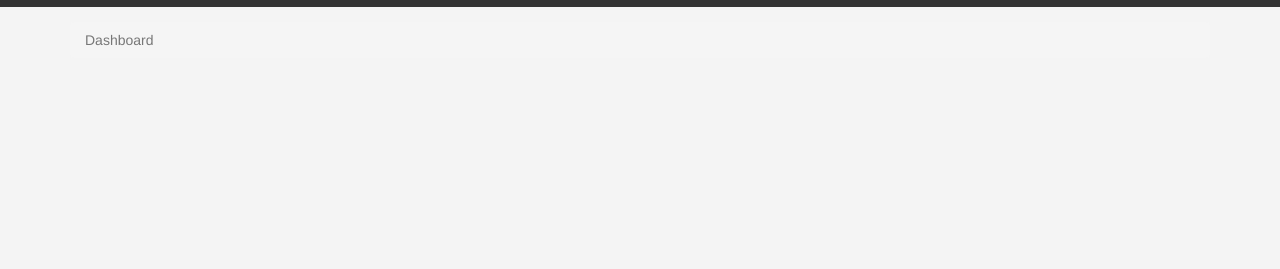
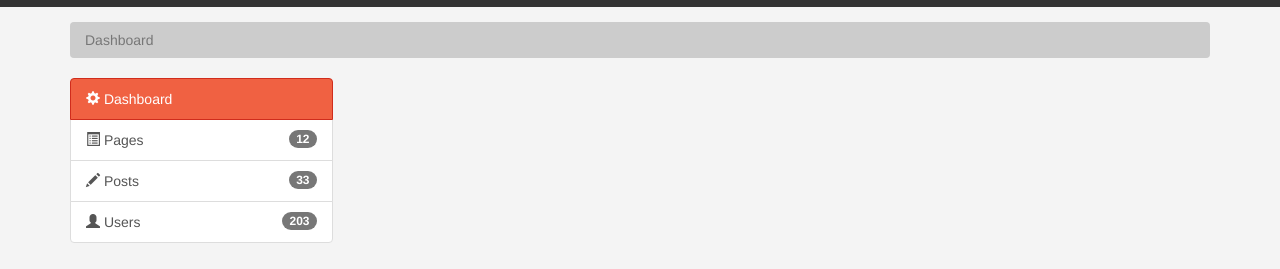
Before and after one commit to BeataJ/AdminStrap-theme, a plain HTML site: page index.html in a window 1280 px wide. Shown: the part 111-380 px from the top of the page. Drawn offline with nearby package versions, Linux system fonts and the light colour scheme.

Commit message:
breadcrumb and side menu

```diff
--- a/css/style.css
+++ b/css/style.css
@@ -88,6 +88,16 @@ body {
   padding-top: 20px;
 }
 
+/*Breadcrumb*/
+.breadcrumb {
+  background: #cccccc;
+  color: #333333;
+}
+
+.breadcrumb a {
+  color: #333333;
+}
+
 
 
 @media (max-width: 767px) {
--- a/index.html
+++ b/index.html
@@ -71,6 +71,26 @@
       </div>
     </section>
 
+    <section id="main">
+      <div class="container">
+        <div class="row">
+          <div class="col-md-3">
+            <div class="list-group">
+              <a href="index.html" class="list-group-item active main-color-bg">
+               <span class="glyphicon glyphicon-cog"></span> Dashboard
+              </a>
+              <a href="pages.html" class="list-group-item"><span class="glyphicon glyphicon-list-alt"></span> Pages <span class="badge">12</span></a>
+              <a href="posts.html" class="list-group-item"><span class="glyphicon glyphicon-pencil"></span> Posts <span class="badge">33</span></a>
+              <a href="users.html" class="list-group-item"><span class="glyphicon glyphicon-user"></span> Users <span class="badge">203</span></a>
+            </div>
+          </div>
+          <div class="col-md-9">
+
+          </div>
+        </div>
+      </div>
+    </section>
+
 
 
     <!-- Bootstrap core JavaScript
```
